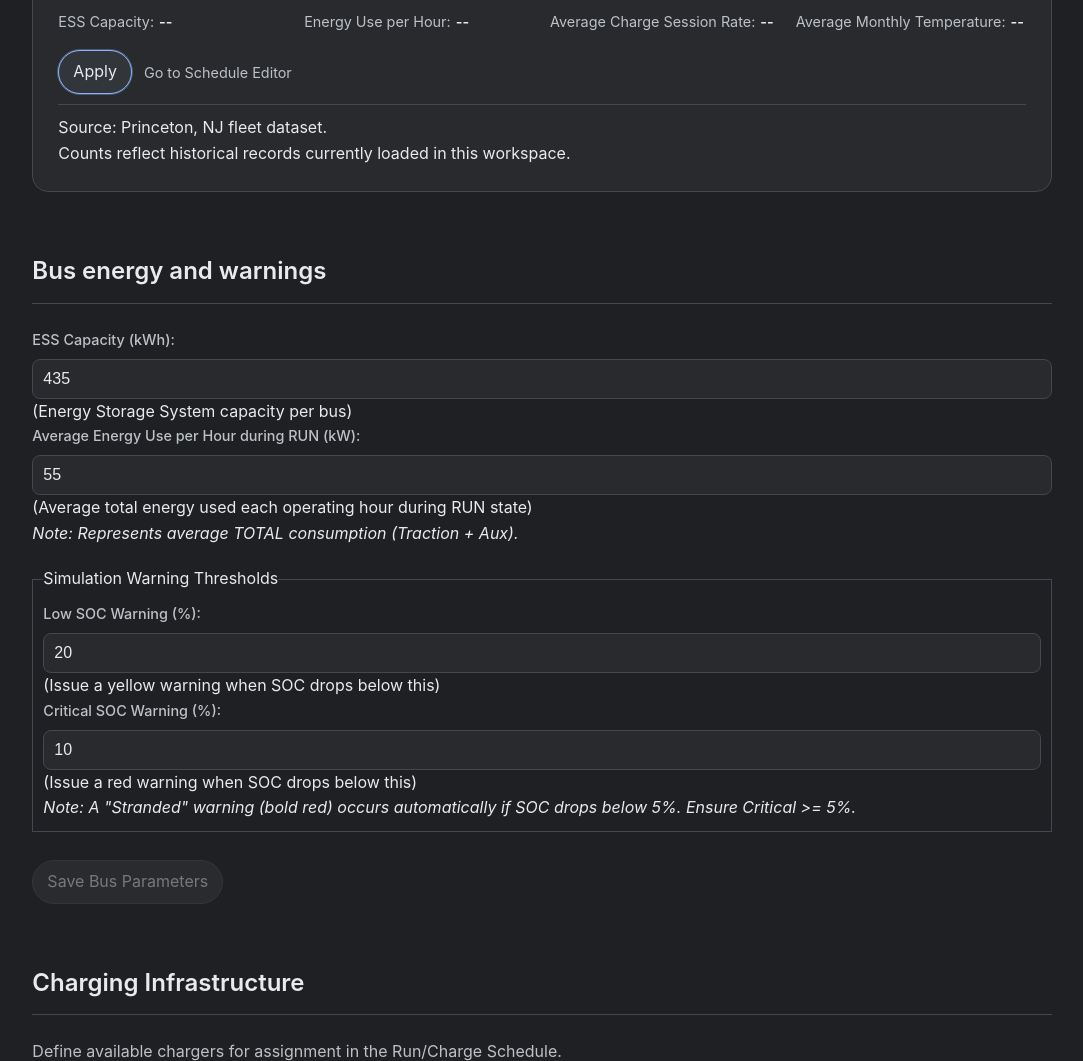
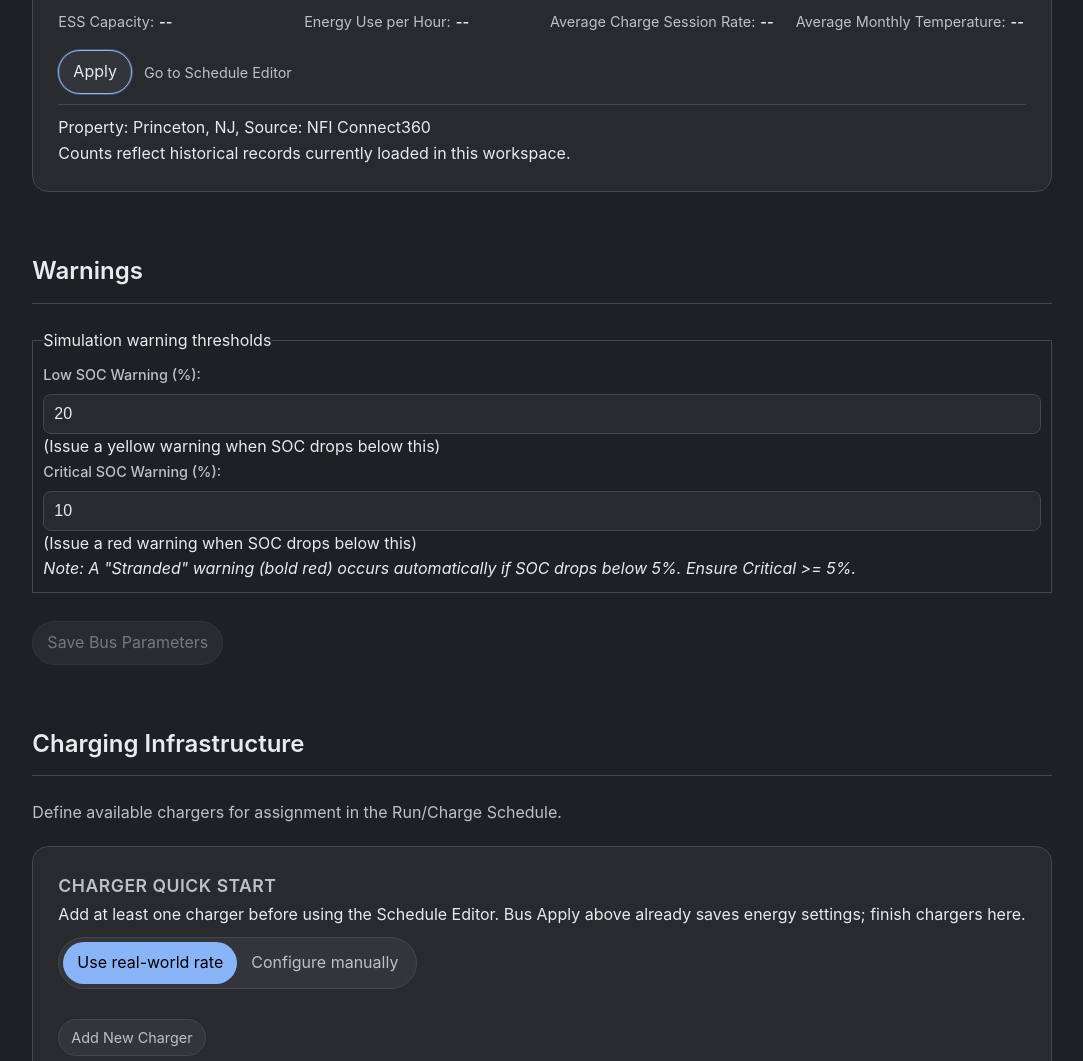
Before and after one commit to pakira70/EV_Bus_Sim, a Flask app: page / in a window 1280 px wide. Shown: the part 564-1625 px from the top of the page, without its empty margins (98-1181 px from the left). Run offline with Flask 3, Linux system fonts and the light colour scheme.

Commit message:
Config: drop [data] from Princeton property provenance line
Made-with: Cursor

```diff
--- a/bus_sim_back/templates/index.html
+++ b/bus_sim_back/templates/index.html
@@ -55,12 +55,13 @@
                     <p id="quick-start-status" class="status-message"></p>
                 </div>
                 <div class="provenance-note" aria-live="polite">
-                    <p id="provenance-summary">Source: Princeton, NJ fleet dataset.</p>
-                    <p class="helper-text">Counts reflect historical records currently loaded in this workspace.</p>
+                    <p id="provenance-summary">Property: Princeton, NJ, Source: NFI Connect360</p>
+                    <p id="provenance-counts" class="helper-text">Counts reflect historical records currently loaded in this workspace.</p>
                 </div>
             </section>
 
-            <h2 class="config-section-title">Bus energy and warnings</h2>
+            <div id="bus-energy-manual-section" class="hidden">
+                <h2 class="config-section-title">Bus energy use</h2>
 
                 <div class="form-group">
                     <label for="ess-capacity">ESS Capacity (kWh):</label>
@@ -74,9 +75,12 @@
                     <p class="helper-text">(Average total energy used each operating hour during RUN state)</p>
                     <p class="helper-text"><em>Note: Represents average TOTAL consumption (Traction + Aux).</em></p>
                 </div>
+            </div>
+
+            <h2 class="config-section-title">Warnings</h2>
 
             <fieldset class="config-warning-fieldset">
-                 <legend>Simulation Warning Thresholds</legend>
+                 <legend>Simulation warning thresholds</legend>
                  <div class="form-group">
                      <label for="warning-threshold-low">Low SOC Warning (%):</label>
                      <input type="number" id="warning-threshold-low" class="config-bus-field" value="20" min="0" max="100">
```
Lines whose indentation alone changed are shown as unchanged.
